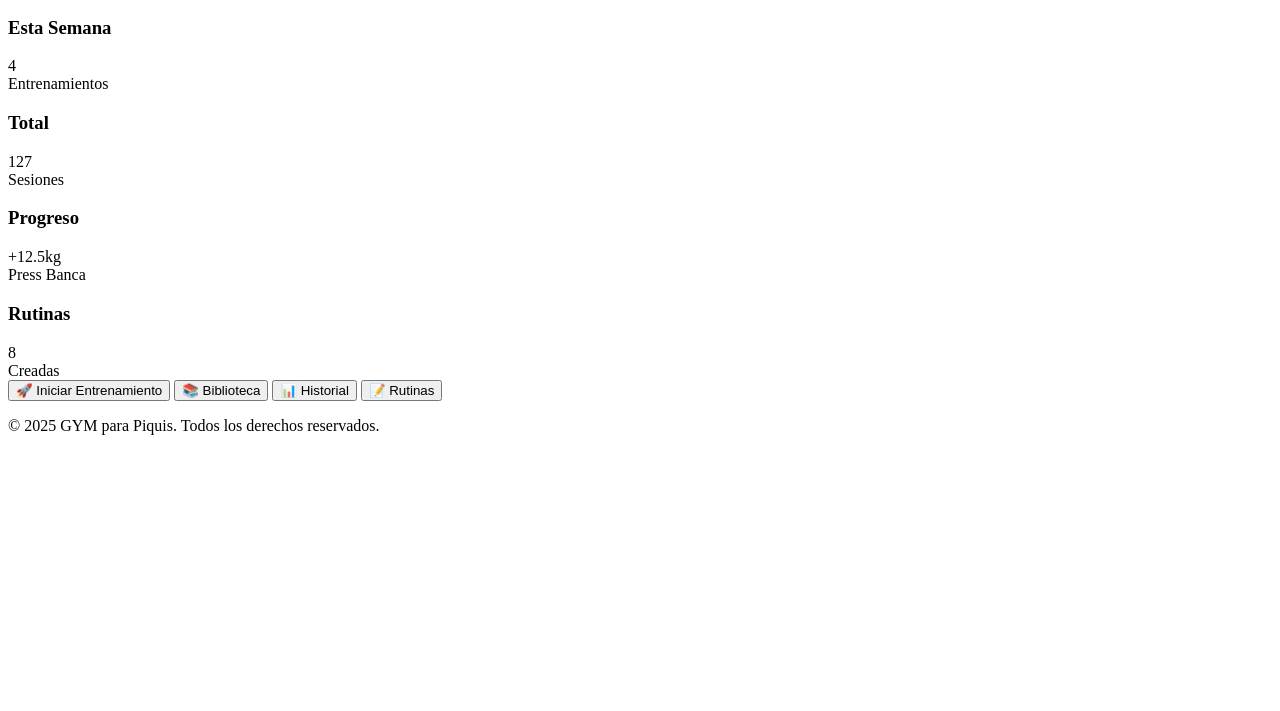
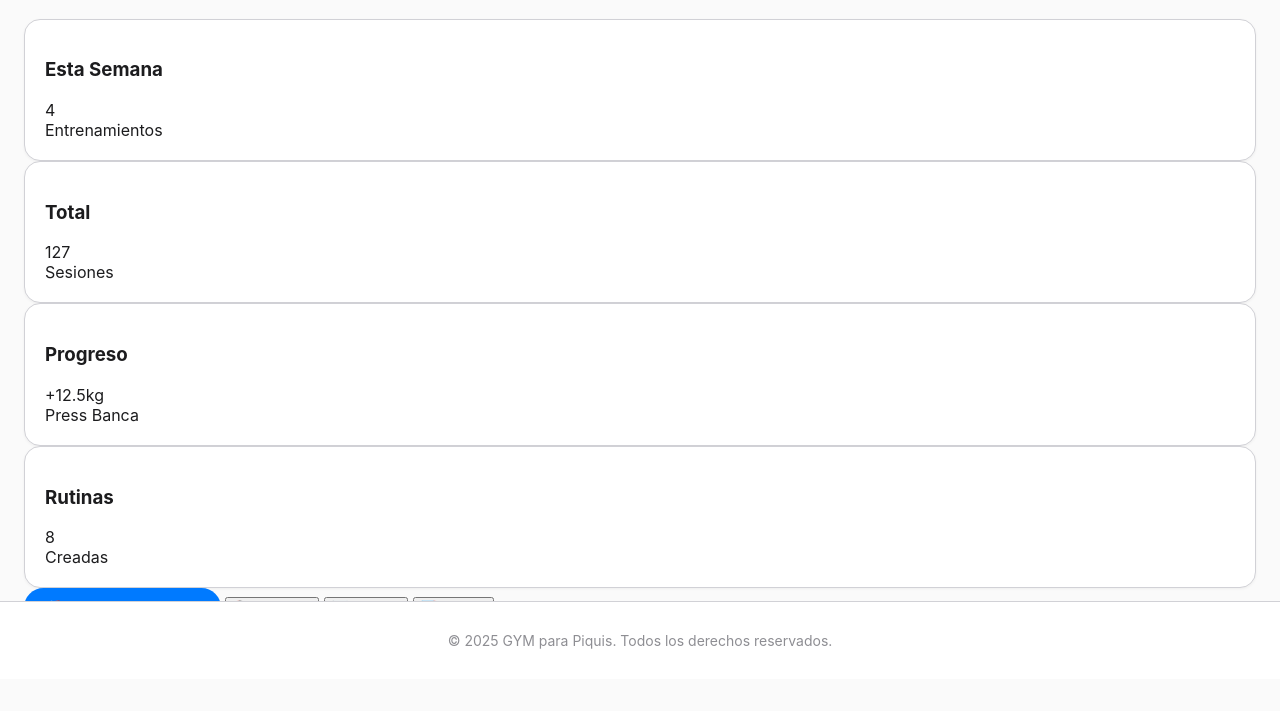
Before and after one commit to Castiglione95/GymParaPiquis, a plain HTML site: page index.html in a window 1280 px wide. Shown: the part 121-832 px from the top of the page. Before the commit the page ends 800 px from the top, so only its background shows below. Drawn offline with Linux system fonts and the light colour scheme.

Commit message:
Update style.css

```diff
--- a/style.css
+++ b/style.css
@@ -1,2 +1,87 @@
-<?xml version="1.0" encoding="UTF-8"?>
-<Error><Code>AccessDenied</Code><Message>Access Denied</Message><RequestId>B5Q8NA7KC8E6F991</RequestId><HostId>re/2BWD8bk+dg46Qc8TD21QNLjhHZGmwoNTL39pgcxK0/UCv6+UkmVxNZTm8PHpaLHbpwZI93B9bCyCFmLUmCKNZImcDwYf4</HostId></Error>
+:root {
+  --color-background: #fafafa;
+  --color-surface: #ffffff;
+  --color-text: #1c1c1e;
+  --color-text-secondary: #8e8e93;
+  --color-primary: #007aff;
+  --color-primary-hover: #0062cc;
+  --color-primary-active: #004fa3;
+  --color-border: #d1d1d6;
+  --color-btn-primary-text: #fff;
+  --shadow-lg: 0 8px 24px rgba(0,0,0,0.15);
+
+  --font-family-base: -apple-system, BlinkMacSystemFont, "SF Pro Text", "Segoe UI", Roboto, sans-serif;
+  --font-weight-semibold: 600;
+  --radius-full: 9999px;
+}
+
+body {
+  margin: 0;
+  padding: 0;
+  font-family: var(--font-family-base);
+  background-color: var(--color-background);
+  color: var(--color-text);
+}
+
+.header h1 {
+  font-size: 1.8rem;
+  font-weight: var(--font-weight-semibold);
+  color: var(--color-text);
+}
+
+.btn--primary {
+  background: var(--color-primary);
+  color: var(--color-btn-primary-text);
+  border-radius: var(--radius-full);
+  padding: 12px 20px;
+  font-weight: var(--font-weight-semibold);
+  transition: all 0.25s ease;
+  border: none;
+}
+.btn--primary:hover {
+  background: var(--color-primary-hover);
+}
+.btn--primary:active {
+  background: var(--color-primary-active);
+}
+
+.stat-card, .ejercicio-card, .rutina-card, .carpeta-card {
+  background: var(--color-surface);
+  border-radius: 16px;
+  padding: 20px;
+  border: 1px solid var(--color-border);
+  box-shadow: 0 1px 3px rgba(0,0,0,0.05);
+  transition: transform 0.25s ease, box-shadow 0.25s ease;
+}
+.stat-card:hover, .ejercicio-card:hover, .rutina-card:hover, .carpeta-card:hover {
+  transform: translateY(-2px);
+  box-shadow: var(--shadow-lg);
+}
+
+.container {
+  padding: 24px;
+}
+
+.footer {
+  text-align: center;
+  padding: 16px;
+  font-size: 14px;
+  color: var(--color-text-secondary);
+  border-top: 1px solid var(--color-border);
+  background: var(--color-surface);
+  position: fixed;
+  bottom: 0;
+  left: 0;
+  right: 0;
+}
+body { padding-bottom: 60px; }
+
+/* Mobile first */
+@media (max-width: 600px) {
+  .stats-grid, .ejercicios-grid, .carpetas-grid, .historial-grid {
+    grid-template-columns: 1fr !important;
+    gap: 16px;
+  }
+  h1, h2, h3 { font-size: 1.5rem; }
+  .btn--xl { font-size: 1rem; padding: 14px; }
+}
```
